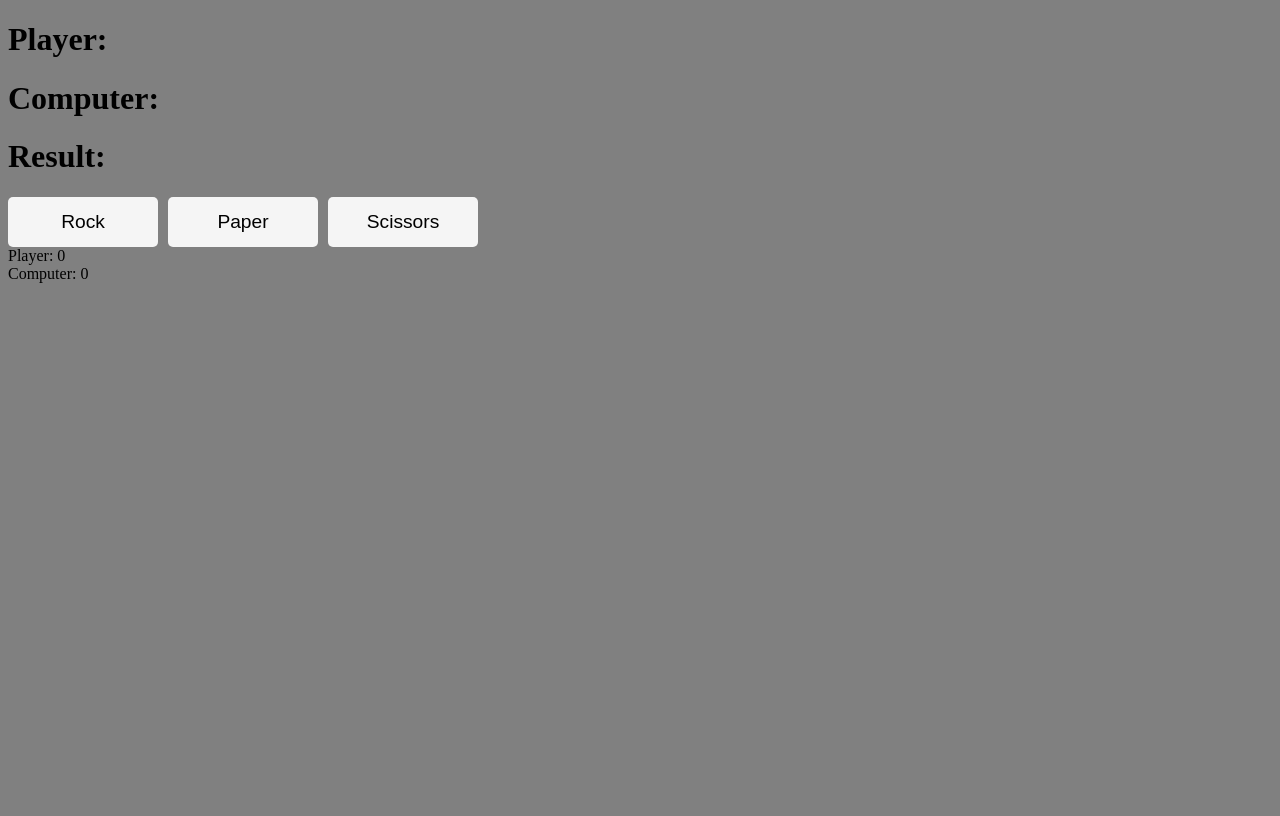
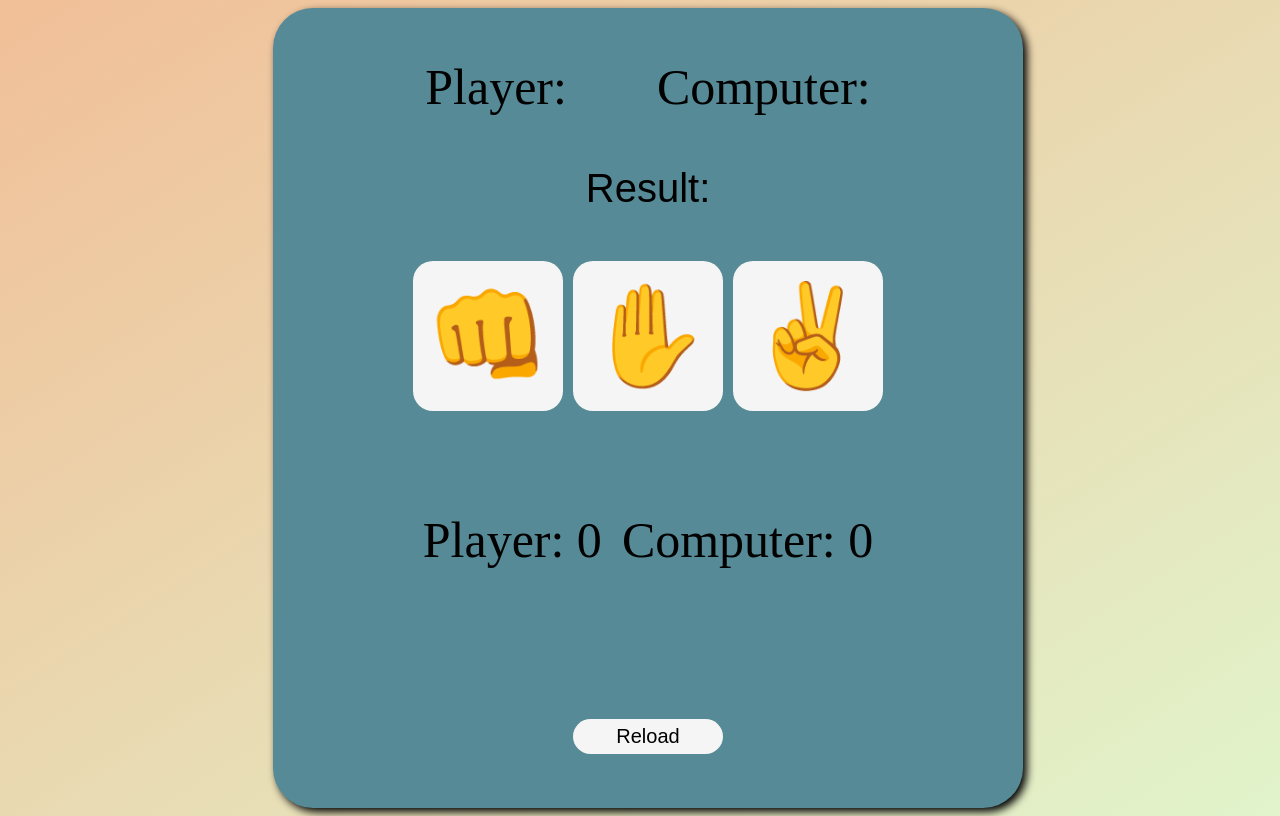
Before and after one commit to CodingGeeneeus/rock-paper-scissors, a plain HTML site: page index.html in a window 1280 px wide. Drawn offline with Linux system fonts and the light colour scheme.

Commit message:
updated UI and made a refresh button

```diff
--- a/index.html
+++ b/index.html
@@ -9,20 +9,27 @@
     <title>Rock Paper Scissors</title>
 </head>
 <body>
+    <div class="main-ui">
+      <div class="container">
+          <div id="playerText">Player: </div>
+          <div id="computerText">Computer: </div>
 
-    <h1 id="playerText">Player: </h1>
-    <h1 id="computerText">Computer: </h1>
-    <h1 id="result"> Result: </h1>
+      </div>
+
+      <div id="result"> Result: </div>
 
       <div class="selections">
-    <button class= "choicebtns">Rock</button>
-    <button class="choicebtns">Paper</button>
-    <button class="choicebtns">Scissors</button>
+      <button class= "choicebtns">👊</button>
+      <button class="choicebtns">✋</button>
+      <button class="choicebtns">✌</button>
       </div>
 
       <div id="score">
       <div class="playerScore">Player: 0</div>
       <div class="computerScore">Computer: 0</div>
       </div>
+      <button id="refreshButton">Reload</button>
+    </div>
+
 </body>
 </html>
--- a/scripts.js
+++ b/scripts.js
@@ -4,6 +4,9 @@ const resultText = document.querySelector('#result')
 const choicebtns = document.querySelectorAll('.choicebtns');
 const playerScore = document.querySelector('.playerScore')
 const computerScore = document.querySelector('.computerScore')
+const refreshButton = document.querySelector('#refreshButton')
+
+
 
 let player;
 let computer;
@@ -30,49 +33,55 @@ choicebtns.forEach(button => button.addEventListener('click' , () => {
     computerScore.textContent = `Computer: ${computerWin}`
 }));
 
-
-
-
-
-
-
-
+//random computer choice function
 function getComputerChoice() {
     let randNum = Math.floor(Math.random()*3)+1
 
     switch(randNum) {
         case 1:
-            return 'Rock';
+            return '👊';
         case 2:
-            return 'Paper';
+            return '✋';
         case 3:
-            return 'Scissors';
+            return '✌';
     }
 }
 
-
+//checks inputs from player and getComputerChoice function
 function checkWinner() {
 
  if (player == computer) {
       return "Draw!"
-  } else if (player == 'Rock' && computer == 'Paper') {
+    } else if (player == '👊' && computer == '✋') {
         computerWin++
         return "You Lose!"
-    } else if (player == 'Rock' && computer == 'Scissors') {
+    } else if (player == '👊' && computer == '✌') {
         playerWin++
         return "You Win!"
-  } else if (player == 'Paper' && computer == 'Scissors') {
+    } else if (player == '✋' && computer == '✌') {
         computerWin++
         return "You Lose!"
-  } else if (player == 'Paper' && computer == 'Rock') {
+    } else if (player == '✋' && computer == '👊') {
         playerWin++
         return "You Win!"
-  } else if (player == 'Scissors' && computer == 'Rock') {
+    } else if (player == '✌' && computer == '👊') {
         computerWin++
-      return "You Lose"
-  }else if (player == 'Scissors' && computer == 'Paper') {
+        return "You Lose!"
+    }else if (player == '✌' && computer == '✋') {
       playerWin++
       return "You Win!"
     }
 
-  }
+  };
+
+
+  //refresh button
+
+  refreshButton.addEventListener('click', function refresh(){
+    window.location.reload("Refresh")
+  })
+
+  //tactile click function for better feel
+const selectButtons = document.querySelectorAll('.selections')
+
+selectButtons.addEventListener('click', )
--- a/styles.css
+++ b/styles.css
@@ -1,6 +1,12 @@
 
 body {
-    background-color: grey;
+    background-image: linear-gradient(to bottom right, #F1BF98, #E1F4CB);
+    size: window;
+    display: flex;
+    height: 100vh; /* For 100% screen height */
+    width:  100vw; /* For 100% screen width */
+    justify-content: center;
+    align-items: center;
 }
 
 
@@ -11,17 +17,66 @@ body {
 
 }
 
+#playerText, #computerText {
+    border: 5px;
+    padding: 30px;
+    border-color: grey;
+    font-size: 50px;
+}
+
 button {
     background-color: whitesmoke;
     border: none;
-    font-size: larger;
-    border-radius: 5px;
-    height: 50px;
+    font-size: 100px;
+    border-radius: 20px;
+    height: 150px;
     width: 150px;
+    margin-top: 50px;
+}
+
+#refreshButton {
+    font-size: 20px;
+    height: 35px;
+    margin-top: 150px;
 }
 
 button:hover {
     transform: scale(1.1);
-    box-shadow: yellow;
-    box-shadow: 10px;
+    outline-style: solid;
+    outline-width: 5px;
+    outline-color: greenyellow;
+    box-shadow: 5px 10px;
 }
+
+.main-ui {
+    display: flex;
+    flex-direction: column;
+    align-items: center;
+    background-color: #568a97;
+    height: 800px;
+    width: 750px;
+    border-radius: 40px;
+    box-shadow: 4px 4px 8px #000000;
+}
+
+.container {
+    display: flex;
+    gap: 30px;
+    padding: 20px;
+    justify-content: space-evenly;
+}
+
+#result {
+    display: block;
+    font-family: fantasy;
+    font-size: 40px;
+    margin-top: 100;
+}
+
+#score {
+    display: flex;
+    font-size: 50px;
+    gap: 20px;
+    margin-top: 100px;
+
+}
```
Lines whose indentation alone changed are shown as unchanged.
